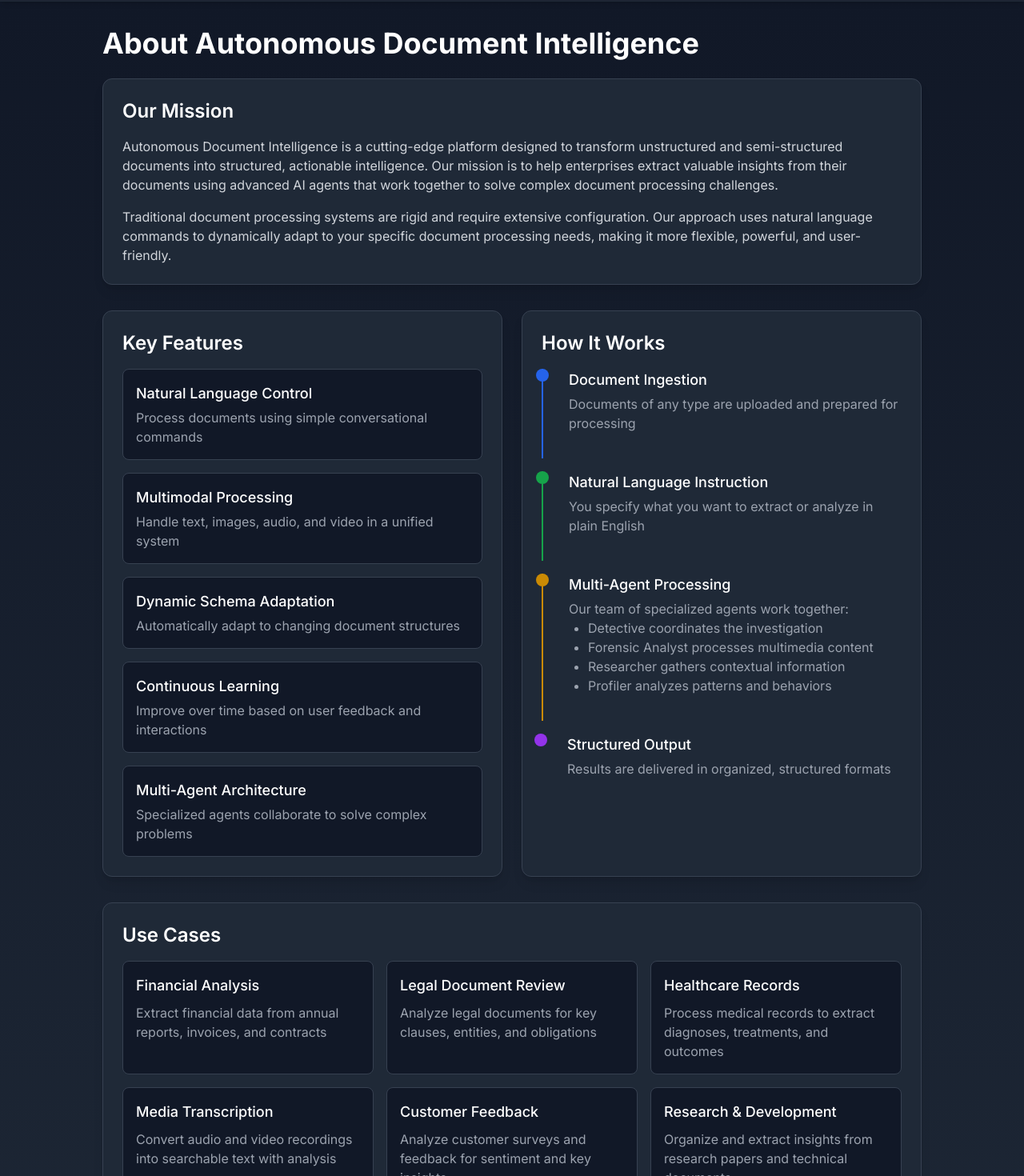
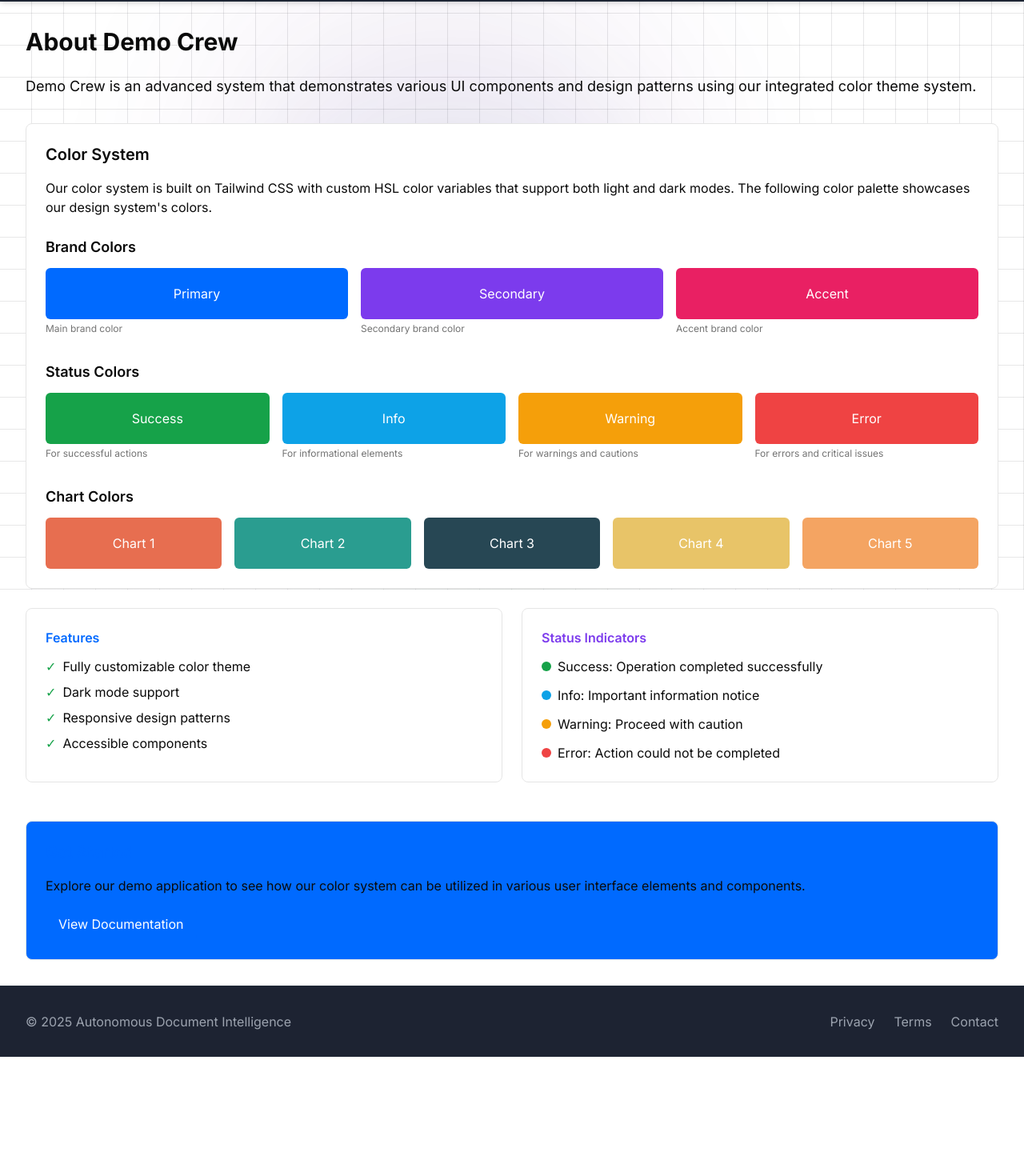
Before and after one commit to Zeeshanunique/demo_crew, a Next.js app in the folder frontend/: page /about in a window 1280 px wide. Shown: the part 63-1533 px from the top of the page at 80% size. After the commit the page ends 1384 px from the top, so only its background shows below. Built offline with nearby package versions, Linux system fonts and the light colour scheme.

Commit message:
final commit --- "no more" ):

```diff
--- a/frontend/app/about/page.tsx
+++ b/frontend/app/about/page.tsx
@@ -1,153 +1,89 @@
 "use client";
 
 import React from 'react';
+import { ColorPalette } from '@/components/ui/color-swatch';
 
 export default function AboutPage() {
   return (
-    <main className="flex min-h-screen flex-col items-center p-8 bg-gradient-to-b from-gray-900 to-gray-800">
-      <div className="z-10 max-w-5xl w-full">
-        <h1 className="text-4xl font-bold mb-6 text-white">About Autonomous Document Intelligence</h1>
+    <div className="container py-8">
+      <h1 className="text-3xl font-bold mb-6">About Demo Crew</h1>
 
-        <div className="bg-gray-800 p-6 rounded-xl shadow-lg border border-gray-700 mb-8">
-          <h2 className="text-2xl font-semibold mb-4 text-white">Our Mission</h2>
-          <p className="text-gray-300 mb-4">
-            Autonomous Document Intelligence is a cutting-edge platform designed to transform unstructured and
-            semi-structured documents into structured, actionable intelligence. Our mission is to help enterprises
-            extract valuable insights from their documents using advanced AI agents that work together to solve
-            complex document processing challenges.
+      <div className="mb-8">
+        <p className="text-lg">
+          Demo Crew is an advanced system that demonstrates various UI components and
+          design patterns using our integrated color theme system.
+        </p>
+      </div>
+
+      <div className="space-y-6">
+        <div className="bg-card rounded-lg border p-6">
+          <h2 className="text-xl font-semibold mb-4">Color System</h2>
+          <p className="mb-6">
+            Our color system is built on Tailwind CSS with custom HSL color variables that
+            support both light and dark modes. The following color palette showcases our
+            design system's colors.
           </p>
-          <p className="text-gray-300">
-            Traditional document processing systems are rigid and require extensive configuration. Our approach
-            uses natural language commands to dynamically adapt to your specific document processing needs,
-            making it more flexible, powerful, and user-friendly.
-          </p>
+
+          <ColorPalette />
         </div>
 
-        <div className="grid grid-cols-1 md:grid-cols-2 gap-6 mb-8">
-          <div className="bg-gray-800 p-6 rounded-xl shadow-lg border border-gray-700">
-            <h2 className="text-2xl font-semibold mb-4 text-white">Key Features</h2>
-            <ul className="space-y-4">
-              <li className="bg-gray-900 p-4 rounded-lg border border-gray-700">
-                <h3 className="text-lg font-medium mb-1 text-white">Natural Language Control</h3>
-                <p className="text-gray-400">Process documents using simple conversational commands</p>
+        <div className="grid grid-cols-1 md:grid-cols-2 gap-6 mt-8">
+          <div className="bg-card rounded-lg border p-6">
+            <h3 className="font-semibold mb-3 text-brand-primary">Features</h3>
+            <ul className="space-y-2">
+              <li className="flex items-center">
+                <span className="mr-2 text-success">✓</span>
+                Fully customizable color theme
               </li>
-              <li className="bg-gray-900 p-4 rounded-lg border border-gray-700">
-                <h3 className="text-lg font-medium mb-1 text-white">Multimodal Processing</h3>
-                <p className="text-gray-400">Handle text, images, audio, and video in a unified system</p>
+              <li className="flex items-center">
+                <span className="mr-2 text-success">✓</span>
+                Dark mode support
               </li>
-              <li className="bg-gray-900 p-4 rounded-lg border border-gray-700">
-                <h3 className="text-lg font-medium mb-1 text-white">Dynamic Schema Adaptation</h3>
-                <p className="text-gray-400">Automatically adapt to changing document structures</p>
+              <li className="flex items-center">
+                <span className="mr-2 text-success">✓</span>
+                Responsive design patterns
               </li>
-              <li className="bg-gray-900 p-4 rounded-lg border border-gray-700">
-                <h3 className="text-lg font-medium mb-1 text-white">Continuous Learning</h3>
-                <p className="text-gray-400">Improve over time based on user feedback and interactions</p>
-              </li>
-              <li className="bg-gray-900 p-4 rounded-lg border border-gray-700">
-                <h3 className="text-lg font-medium mb-1 text-white">Multi-Agent Architecture</h3>
-                <p className="text-gray-400">Specialized agents collaborate to solve complex problems</p>
+              <li className="flex items-center">
+                <span className="mr-2 text-success">✓</span>
+                Accessible components
               </li>
             </ul>
           </div>
 
-          <div className="bg-gray-800 p-6 rounded-xl shadow-lg border border-gray-700">
-            <h2 className="text-2xl font-semibold mb-4 text-white">How It Works</h2>
-            <div className="space-y-4">
-              <div className="relative pl-8 pb-8 border-l-2 border-blue-600">
-                <div className="absolute w-4 h-4 bg-blue-600 rounded-full -left-[9px]"></div>
-                <h3 className="text-lg font-medium mb-1 text-white">Document Ingestion</h3>
-                <p className="text-gray-400">Documents of any type are uploaded and prepared for processing</p>
+          <div className="bg-card rounded-lg border p-6">
+            <h3 className="font-semibold mb-3 text-brand-secondary">Status Indicators</h3>
+            <div className="space-y-3">
+              <div className="flex items-center">
+                <div className="w-3 h-3 rounded-full bg-success mr-2"></div>
+                <span>Success: Operation completed successfully</span>
               </div>
-
-              <div className="relative pl-8 pb-8 border-l-2 border-green-600">
-                <div className="absolute w-4 h-4 bg-green-600 rounded-full -left-[9px]"></div>
-                <h3 className="text-lg font-medium mb-1 text-white">Natural Language Instruction</h3>
-                <p className="text-gray-400">You specify what you want to extract or analyze in plain English</p>
+              <div className="flex items-center">
+                <div className="w-3 h-3 rounded-full bg-info mr-2"></div>
+                <span>Info: Important information notice</span>
               </div>
-
-              <div className="relative pl-8 pb-8 border-l-2 border-yellow-600">
-                <div className="absolute w-4 h-4 bg-yellow-600 rounded-full -left-[9px]"></div>
-                <h3 className="text-lg font-medium mb-1 text-white">Multi-Agent Processing</h3>
-                <p className="text-gray-400">Our team of specialized agents work together:</p>
-                <ul className="list-disc pl-6 text-gray-400">
-                  <li>Detective coordinates the investigation</li>
-                  <li>Forensic Analyst processes multimedia content</li>
-                  <li>Researcher gathers contextual information</li>
-                  <li>Profiler analyzes patterns and behaviors</li>
-                </ul>
+              <div className="flex items-center">
+                <div className="w-3 h-3 rounded-full bg-warning mr-2"></div>
+                <span>Warning: Proceed with caution</span>
               </div>
-
-              <div className="relative pl-8">
-                <div className="absolute w-4 h-4 bg-purple-600 rounded-full -left-[9px]"></div>
-                <h3 className="text-lg font-medium mb-1 text-white">Structured Output</h3>
-                <p className="text-gray-400">Results are delivered in organized, structured formats</p>
+              <div className="flex items-center">
+                <div className="w-3 h-3 rounded-full bg-error mr-2"></div>
+                <span>Error: Action could not be completed</span>
               </div>
             </div>
           </div>
         </div>
+      </div>
 
-        <div className="bg-gray-800 p-6 rounded-xl shadow-lg border border-gray-700">
-          <h2 className="text-2xl font-semibold mb-4 text-white">Use Cases</h2>
-          <div className="grid grid-cols-1 sm:grid-cols-2 lg:grid-cols-3 gap-4">
-            <div className="bg-gray-900 p-4 rounded-lg border border-gray-700">
-              <h3 className="text-lg font-medium mb-2 text-white">Financial Analysis</h3>
-              <p className="text-gray-400">Extract financial data from annual reports, invoices, and contracts</p>
-            </div>
-
-            <div className="bg-gray-900 p-4 rounded-lg border border-gray-700">
-              <h3 className="text-lg font-medium mb-2 text-white">Legal Document Review</h3>
-              <p className="text-gray-400">Analyze legal documents for key clauses, entities, and obligations</p>
-            </div>
-
-            <div className="bg-gray-900 p-4 rounded-lg border border-gray-700">
-              <h3 className="text-lg font-medium mb-2 text-white">Healthcare Records</h3>
-              <p className="text-gray-400">Process medical records to extract diagnoses, treatments, and outcomes</p>
-            </div>
-
-            <div className="bg-gray-900 p-4 rounded-lg border border-gray-700">
-              <h3 className="text-lg font-medium mb-2 text-white">Media Transcription</h3>
-              <p className="text-gray-400">Convert audio and video recordings into searchable text with analysis</p>
-            </div>
-
-            <div className="bg-gray-900 p-4 rounded-lg border border-gray-700">
-              <h3 className="text-lg font-medium mb-2 text-white">Customer Feedback</h3>
-              <p className="text-gray-400">Analyze customer surveys and feedback for sentiment and key insights</p>
-            </div>
-
-            <div className="bg-gray-900 p-4 rounded-lg border border-gray-700">
-              <h3 className="text-lg font-medium mb-2 text-white">Research & Development</h3>
-              <p className="text-gray-400">Organize and extract insights from research papers and technical documents</p>
-            </div>
-          </div>
-        </div>
-
-        <div className="bg-gray-800 p-6 rounded-xl shadow-lg border border-gray-700 mt-8">
-          <h2 className="text-2xl font-semibold mb-4 text-white">Technology Stack</h2>
-          <div className="grid grid-cols-1 md:grid-cols-2 gap-6">
-            <div>
-              <h3 className="text-xl font-medium mb-3 text-white">Backend</h3>
-              <ul className="space-y-2 text-gray-300">
-                <li><span className="font-semibold">CrewAI:</span> Multi-agent orchestration framework</li>
-                <li><span className="font-semibold">Python:</span> Core backend processing</li>
-                <li><span className="font-semibold">OpenAI:</span> LLM integration for agent capabilities</li>
-                <li><span className="font-semibold">PyTesseract:</span> OCR text extraction</li>
-                <li><span className="font-semibold">OpenCV:</span> Image analysis</li>
-                <li><span className="font-semibold">Whisper:</span> Audio transcription</li>
-              </ul>
-            </div>
-            <div>
-              <h3 className="text-xl font-medium mb-3 text-white">Frontend</h3>
-              <ul className="space-y-2 text-gray-300">
-                <li><span className="font-semibold">Next.js:</span> React framework</li>
-                <li><span className="font-semibold">TypeScript:</span> Type-safe JavaScript</li>
-                <li><span className="font-semibold">Tailwind CSS:</span> Utility-first styling</li>
-                <li><span className="font-semibold">React Dropzone:</span> File upload interface</li>
-                <li><span className="font-semibold">Axios:</span> HTTP client for API requests</li>
-              </ul>
-            </div>
-          </div>
-        </div>
+      <div className="mt-12 p-6 border rounded-lg bg-brand-primary bg-opacity-10">
+        <h2 className="text-xl font-semibold mb-4 text-brand-primary">Get Started</h2>
+        <p className="mb-4">
+          Explore our demo application to see how our color system can be utilized in various
+          user interface elements and components.
+        </p>
+        <button className="bg-brand-primary hover:bg-brand-primary/90 text-white py-2 px-4 rounded-md">
+          View Documentation
+        </button>
       </div>
-    </main>
+    </div>
   );
 }
--- a/frontend/app/globals.css
+++ b/frontend/app/globals.css
@@ -29,6 +29,17 @@
     --chart-3: 197 37% 24%;
     --chart-4: 43 74% 66%;
     --chart-5: 27 87% 67%;
+    --success: 142 76% 36%;
+    --success-foreground: 0 0% 98%;
+    --info: 199 89% 48%;
+    --info-foreground: 0 0% 98%;
+    --warning: 38 92% 50%;
+    --warning-foreground: 0 0% 98%;
+    --error: 0 84% 60%;
+    --error-foreground: 0 0% 98%;
+    --brand-primary: 215 100% 50%;
+    --brand-secondary: 262 83% 58%;
+    --brand-accent: 340 82% 52%;
   }
   .dark {
     --background: 0 0% 3.9%;
@@ -55,6 +66,17 @@
     --chart-3: 30 80% 55%;
     --chart-4: 280 65% 60%;
     --chart-5: 340 75% 55%;
+    --success: 142 69% 29%;
+    --success-foreground: 0 0% 98%;
+    --info: 199 89% 38%;
+    --info-foreground: 0 0% 98%;
+    --warning: 38 92% 40%;
+    --warning-foreground: 0 0% 98%;
+    --error: 0 74% 42%;
+    --error-foreground: 0 0% 98%;
+    --brand-primary: 215 100% 60%;
+    --brand-secondary: 262 83% 68%;
+    --brand-accent: 340 82% 59%;
   }
 }
 
--- /dev/null
+++ b/frontend/components/ui/color-swatch.tsx
@@ -0,0 +1,87 @@
+import React from 'react';
+
+interface ColorSwatchProps {
+  colorName: string;
+  colorClass: string;
+  textClass?: string;
+  description?: string;
+}
+
+export function ColorSwatch({ colorName, colorClass, textClass = 'text-white', description }: ColorSwatchProps) {
+  return (
+    <div className="flex flex-col space-y-1">
+      <div
+        className={`${colorClass} h-16 rounded-md flex items-center justify-center ${textClass}`}
+      >
+        {colorName}
+      </div>
+      {description && (
+        <p className="text-xs text-muted-foreground">{description}</p>
+      )}
+    </div>
+  );
+}
+
+export function ColorPalette() {
+  return (
+    <div className="space-y-8">
+      <div>
+        <h3 className="text-lg font-semibold mb-3">Brand Colors</h3>
+        <div className="grid grid-cols-1 md:grid-cols-3 gap-4">
+          <ColorSwatch
+            colorName="Primary"
+            colorClass="bg-brand-primary"
+            description="Main brand color"
+          />
+          <ColorSwatch
+            colorName="Secondary"
+            colorClass="bg-brand-secondary"
+            description="Secondary brand color"
+          />
+          <ColorSwatch
+            colorName="Accent"
+            colorClass="bg-brand-accent"
+            description="Accent brand color"
+          />
+        </div>
+      </div>
+
+      <div>
+        <h3 className="text-lg font-semibold mb-3">Status Colors</h3>
+        <div className="grid grid-cols-1 md:grid-cols-4 gap-4">
+          <ColorSwatch
+            colorName="Success"
+            colorClass="bg-success"
+            description="For successful actions"
+          />
+          <ColorSwatch
+            colorName="Info"
+            colorClass="bg-info"
+            description="For informational elements"
+          />
+          <ColorSwatch
+            colorName="Warning"
+            colorClass="bg-warning"
+            description="For warnings and cautions"
+          />
+          <ColorSwatch
+            colorName="Error"
+            colorClass="bg-error"
+            description="For errors and critical issues"
+          />
+        </div>
+      </div>
+
+      <div>
+        <h3 className="text-lg font-semibold mb-3">Chart Colors</h3>
+        <div className="grid grid-cols-2 md:grid-cols-5 gap-4">
+          <ColorSwatch colorName="Chart 1" colorClass="bg-chart-1" />
+          <ColorSwatch colorName="Chart 2" colorClass="bg-chart-2" />
+          <ColorSwatch colorName="Chart 3" colorClass="bg-chart-3" />
+          <ColorSwatch colorName="Chart 4" colorClass="bg-chart-4" />
+          <ColorSwatch colorName="Chart 5" colorClass="bg-chart-5" />
+        </div>
+      </div>
+    </div>
+  );
+}
--- a/frontend/tailwind.config.js
+++ b/frontend/tailwind.config.js
@@ -51,6 +51,29 @@ module.exports = {
   			},
   			'dark-blue': '#0d1117',
   			'dark-blue-light': '#161b22',
+  			'dark-blue-lighter': '#21262d',
+  			'dark-blue-dark': '#010409',
+  			success: {
+  				DEFAULT: 'hsl(var(--success))',
+  				foreground: 'hsl(var(--success-foreground))'
+  			},
+  			info: {
+  				DEFAULT: 'hsl(var(--info))',
+  				foreground: 'hsl(var(--info-foreground))'
+  			},
+  			warning: {
+  				DEFAULT: 'hsl(var(--warning))',
+  				foreground: 'hsl(var(--warning-foreground))'
+  			},
+  			error: {
+  				DEFAULT: 'hsl(var(--error))',
+  				foreground: 'hsl(var(--error-foreground))'
+  			},
+  			brand: {
+  				primary: 'hsl(var(--brand-primary))',
+  				secondary: 'hsl(var(--brand-secondary))',
+  				accent: 'hsl(var(--brand-accent))'
+  			},
   			chart: {
   				'1': 'hsl(var(--chart-1))',
   				'2': 'hsl(var(--chart-2))',
```
Also changed, not shown: frontend/components/ui/AnimatedButton.tsx (added), frontend/components/ui/AnimatedCard.tsx (added), frontend/components/ui/ParticlesBackground.tsx (added), 4 other files (tests, documents, lock files or other folders).
